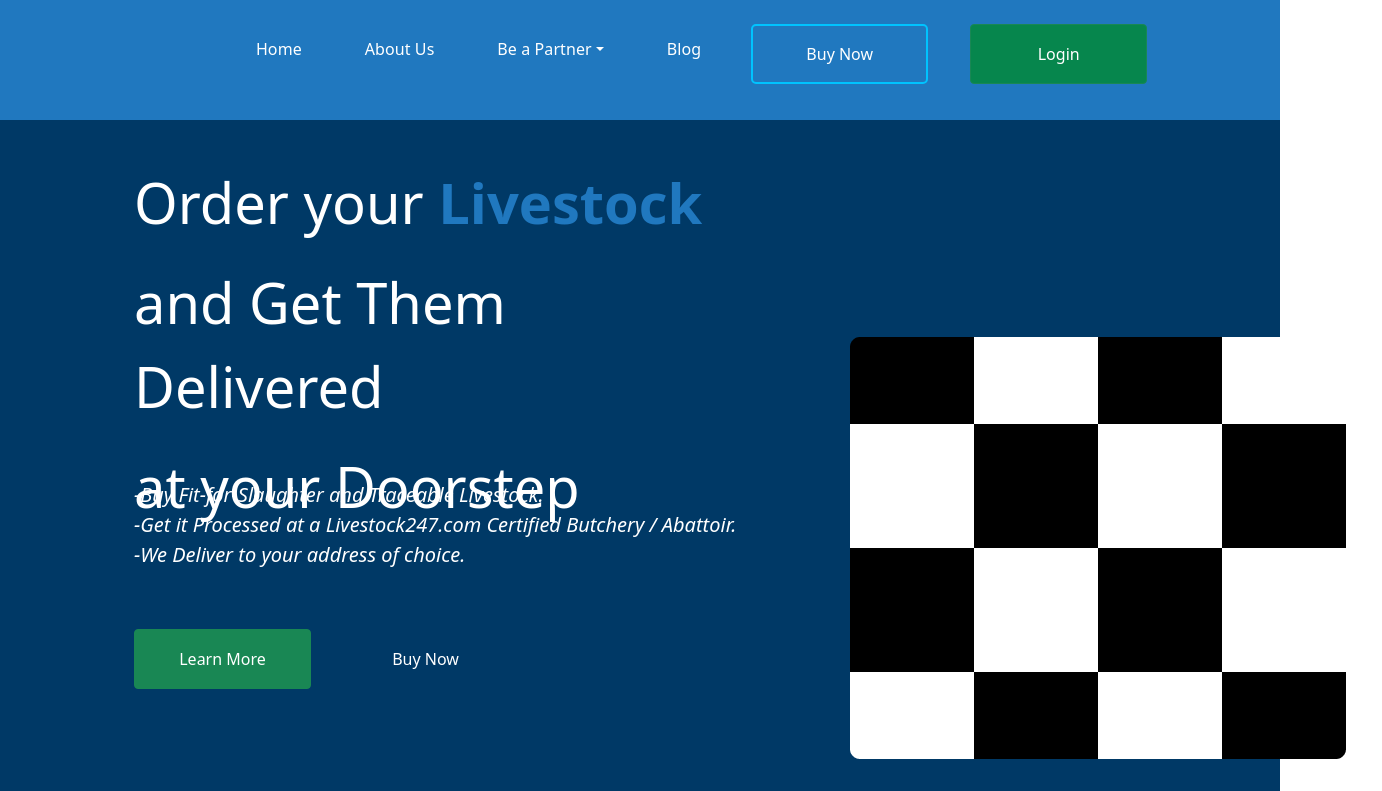
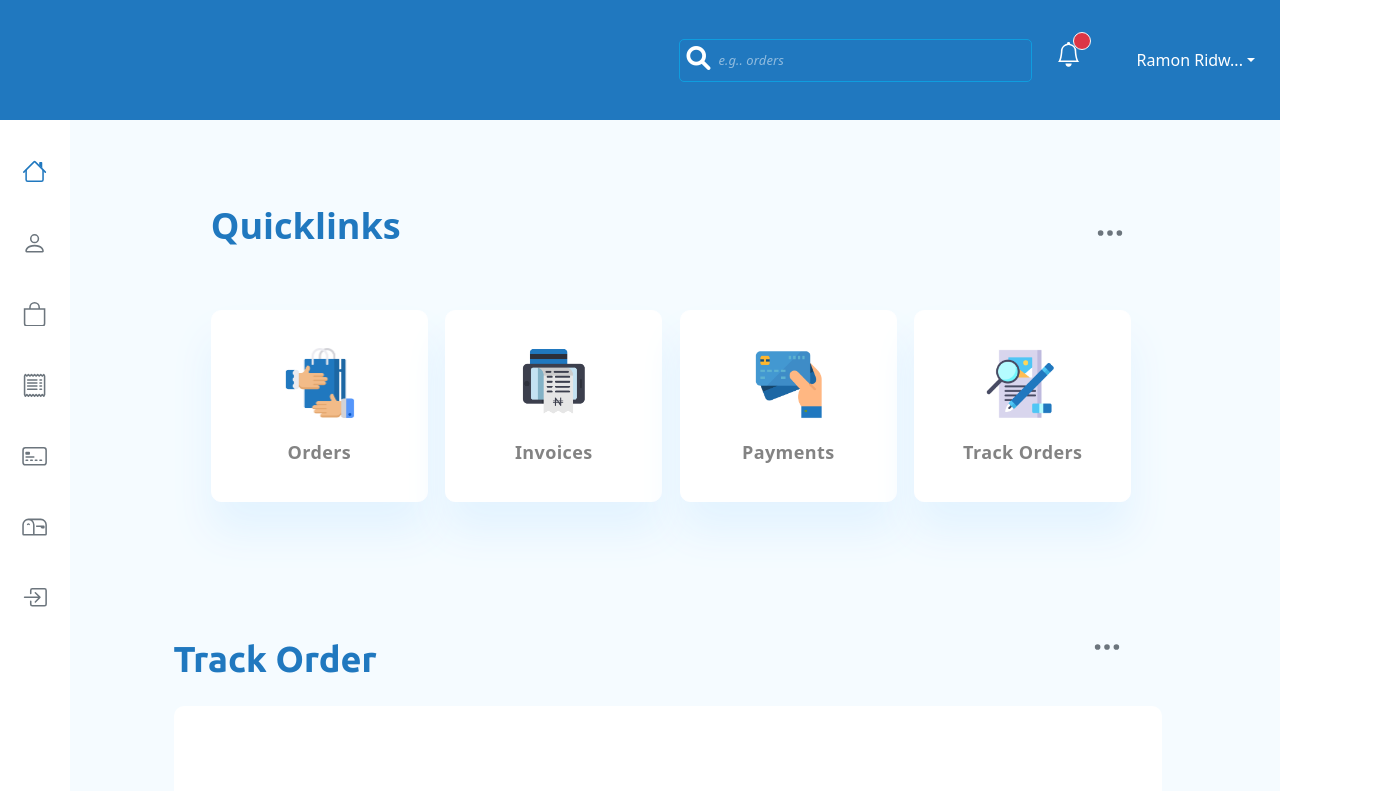
Before and after one commit to shariefzabi/project, a React (Create React App) app: page / in a window 1280 px wide. Shown: the top 791 px of the page, 1382 px wide, since content can reach past the window. Built offline with nearby package versions, Linux system fonts and the light colour scheme.

Commit message:
Statistics component

```diff
--- a/public/index.html
+++ b/public/index.html
@@ -1,14 +1,12 @@
 <!DOCTYPE html>
 <html lang="en">
+
 <head>
   <meta charset="utf-8" />
   <link rel="icon" href="%PUBLIC_URL%/favicon.ico" />
   <meta name="viewport" content="width=device-width, initial-scale=1" />
   <meta name="theme-color" content="#000000" />
-    <meta
-      name="description"
-      content="Web site created using create-react-app"
-    />
+  <meta name="description" content="Web site created using create-react-app" />
   <link rel="apple-touch-icon" href="%PUBLIC_URL%/logo192.png" />
   <!--
       manifest.json provides metadata used when your web app is installed on a
@@ -35,8 +33,13 @@
     crossorigin="anonymous"></script>
   <script src="https://ajax.googleapis.com/ajax/libs/jquery/3.4.1/jquery.min.js"></script>
   <script src="https://maxcdn.bootstrapcdn.com/bootstrap/4.4.1/js/bootstrap.min.js"></script>
+
+  <link href="https://fonts.googleapis.com/css2?family=Saira&family=Ubuntu:wght@700&display=swap" rel="stylesheet">
+
+
   <title>React App</title>
 </head>
+
 <body>
   <noscript>You need to enable JavaScript to run this app.</noscript>
   <div id="root"></div>
@@ -51,4 +54,5 @@
       To create a production bundle, use `npm run build` or `yarn build`.
     -->
 </body>
+
 </html>
--- a/src/App.css
+++ b/src/App.css
@@ -4,13 +4,13 @@
   padding: 0;
   box-sizing: border-box;
 }
-/*
+
 body, html {
   font-family: "Ubuntu", sans-serif;
   font-style: normal;
   background-color: #F5FBFF;
   overflow-x: hidden;
-} */
+}
 
 
 /* .App {
--- a/src/App.js
+++ b/src/App.js
@@ -1,9 +1,9 @@
 // import logo from './logo.svg';
 // import './App.css';
 // import Home from './modules/home/Home';
-// import Dashboard from './modules/dashboard/dashboard';
-import LandingPage from './modules/home/components/LandingPage';
-import "./modules/home/components/blogs/assets/styles.css";
+import Dashboard from './modules/dashboard/dashboard';
+// import LandingPage from './modules/home/components/LandingPage';
+// import "./modules/home/components/blogs/assets/styles.css";
 // import Final from "./modules/home/components/blogs/final";
 
 function App() {
@@ -11,8 +11,8 @@ function App() {
     <div className="App">
       {/* <Home /> */}
       {/* <LandingPage/> */}
-      {/* <Dashboard /> */}
-    <LandingPage></LandingPage>
+      <Dashboard />
+      {/* <LandingPage></LandingPage> */}
     </div>
   );
 }
--- a/src/modules/dashboard/components/logOut/logOut.js
+++ b/src/modules/dashboard/components/logOut/logOut.js
@@ -1,6 +1,5 @@
 import React from 'react'
 import './logOut.css'
-
 
 export default function LogOut() {
     return (
--- a/src/modules/dashboard/components/overview/statisticsSection/statistics.css
+++ b/src/modules/dashboard/components/overview/components/statisticsSection/statistics.css
@@ -20,7 +20,7 @@ aside h2{
     font-weight: bold;
     font-size: 2.25rem;
     line-height: 1rem;
-    background-color: #F5FBFF;
+    /* background-color: #F5FBFF; */
     color: #2078BF;
     /* box-shadow: 0rem 1.875rem 2.5rem #E3F3FF; */
   }
@@ -32,7 +32,7 @@ aside h2{
      font-weight: bold;
      font-size: 2.25rem;
      line-height: 1rem;
-     background-color: #F5FBFF;
+     /* background-color: #F5FBFF; */
      /* color: #2078BF; */
      /* box-shadow: 0rem 1.875rem 2.5rem #E3F3FF; */
    }
--- a/src/modules/dashboard/components/overview/overview.js
+++ b/src/modules/dashboard/components/overview/overview.js
@@ -3,6 +3,8 @@ import React from 'react';
 import './overview.css';
 import Quicklinks from './components/quicklinks/quicklinks';
 import TrackOrder from './components/trackOrderSection/trackOrder';
+import Statistics from './components/statisticsSection/statistics';
+
 
 
 
@@ -10,6 +12,7 @@ function Overview() {
     return (<div className='dashboard'>
         <Quicklinks></Quicklinks>
         <TrackOrder></TrackOrder>
+        <Statistics></Statistics>
     </div>);
 }
 
--- a/src/modules/dashboard/dashboard.js
+++ b/src/modules/dashboard/dashboard.js
@@ -5,8 +5,8 @@ import Header from './components/header/Header';
 import Sidebar from './components/sidebar/sidebar';
 import Footer from './components/footer/footer';
 import Overview from './components/overview/overview';
-import LogOut from './components/logOut/logOut';
-import Statistics from './components/overview/statisticsSection/statistics';
+// import LogOut from './components/logOut/logOut';
+// import Statistics from './components/overview/statisticsSection/statistics';
 
 
 
@@ -16,7 +16,7 @@ function Dashboard() {
         <Header></Header>
         <Sidebar></Sidebar>
         <Overview></Overview>
-        <Statistics></Statistics>
+        {/* <Statistics></Statistics> */}
         <Footer></Footer>
         {/* <LogOut></LogOut> */}
     </div>);
```
Also changed, not shown: src/modules/dashboard/components/overview/components/statisticsSection/asset/img/serachicon.svg (renamed from src/modules/dashboard/components/overview/statisticsSection/asset/img/serachicon.svg), src/modules/dashboard/components/overview/components/statisticsSection/statistics.js (renamed from src/modules/dashboard/components/overview/statisticsSection/statistics.js). Lines whose indentation alone changed are shown as unchanged.
